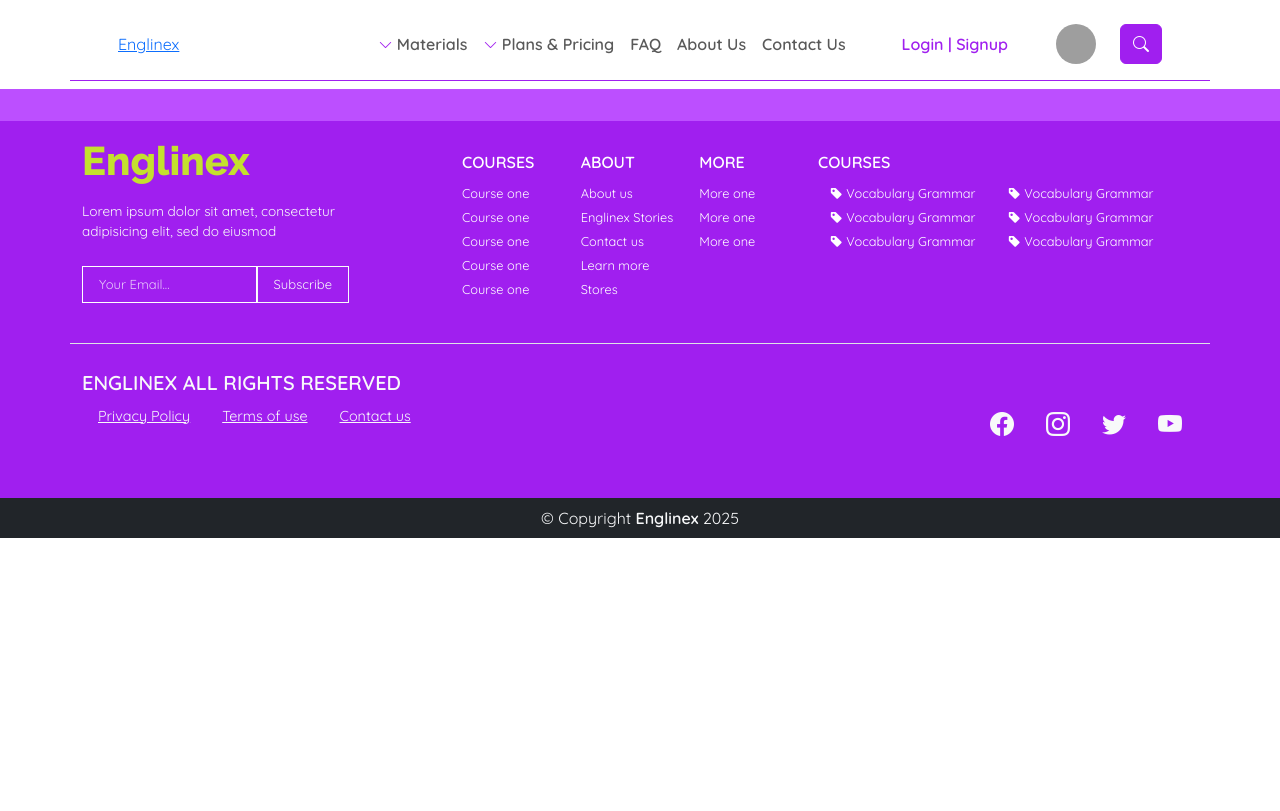
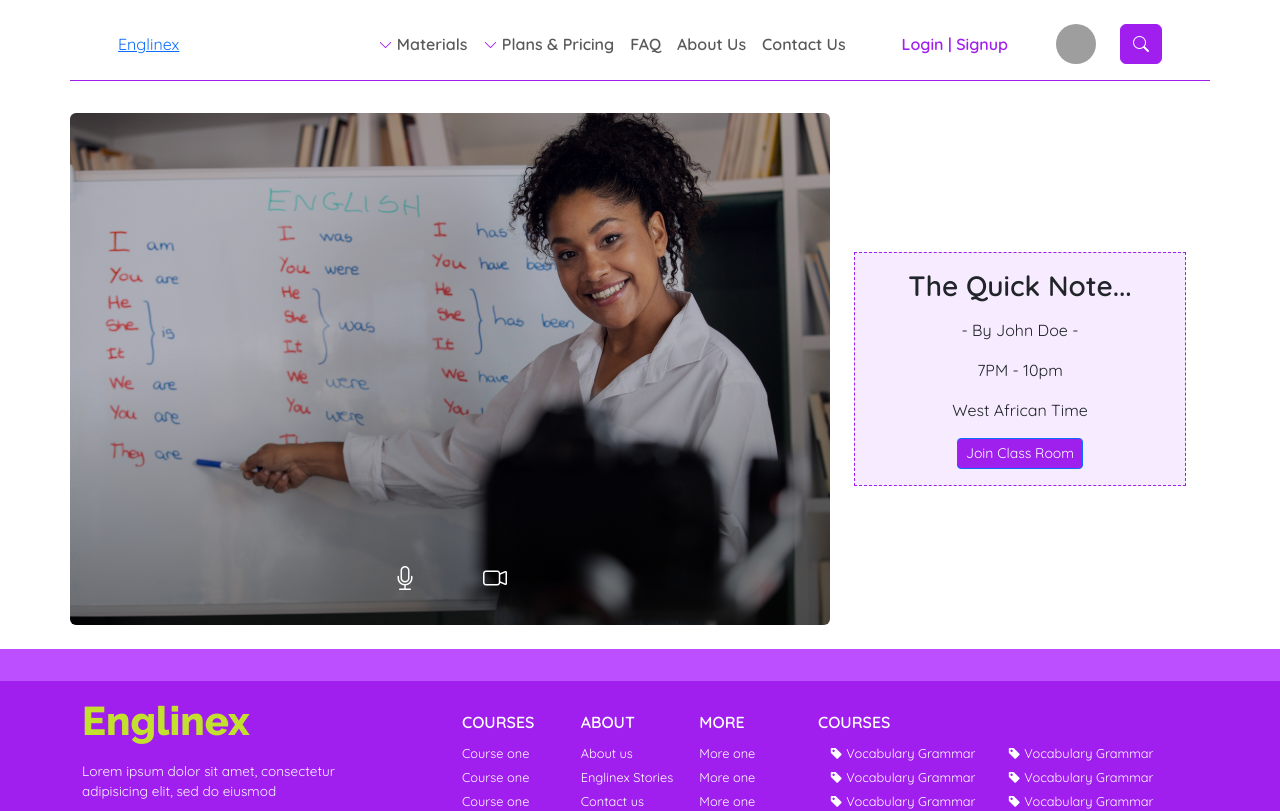
Before and after one commit to MERCURY-TECH/englinex.com-LMS, a Vue app in the folder ui/: page /waitingscreen in a window 1280 px wide. Shown: the top 811 px of the page. Built offline with nearby package versions, Linux system fonts and the light colour scheme; grey boxes are pictures that could not be loaded; what @ckeditor/ckeditor5-vue would draw is missing.

Commit message:
created the live class waiting screen

```diff
--- a/ui/src/router/index.js
+++ b/ui/src/router/index.js
@@ -21,6 +21,7 @@ import UserDasboard from "@/views/UserDashboard";
 import LecturerCourses from "@/views/LecturerCourses";
 import LoginSignUpPage from "@/views/auth/LoginSignUpPage";
 import StudentList from "@/views/StudentList";
+import WaitingsCreen from '@/views/WaitingScreen.vue'
 // import {parseJwt} from '../helpers'
 const http404 = {
     template: "<div>http404 path is : {{$route.path}}</div>",
@@ -160,6 +161,11 @@ const routes = [
         component: UserDasboard,
     },
     {
+        path: "/waitingscreen",
+        name: "WaitingsCreen",
+        component: WaitingsCreen,
+    },
+    {
         path: "/auth",
         name: "LoginSignUpPage",
         component: LoginSignUpPage,
--- /dev/null
+++ b/ui/src/views/WaitingScreen.vue
@@ -0,0 +1,52 @@
+<template>
+   <WebsiteTemplate>
+    <div class="container">
+        <div class="row align-items-center py-4">
+        <div class="col-12 col-md-8 main-area rounded overflow-hidden">
+              <div class="d-flex align-items-end justify-content-center py-3" style="height: inherit;">
+                    <button class="btn rounded-pill px-4 py-3 d-flex align-items-center mx-2">
+                    <i class="bi bi-mic text-white fs-4 mb-3 me-2"></i>
+                </button>
+
+                <button class="btn rounded-pill px-4 py-3 d-flex align-items-center mx-2">
+                    <i class="bi bi-camera-video text-white fs-4 mb-3 me-2"></i>
+                </button>
+              </div>
+        </div>
+        <div class="col-12 col-md-4 p-4">
+            <div class=" p-3" style="border: 1px dashed #9F1FED; stroke-dasharray: 18, 19, 17; background-color: #F7EBFF;">
+                <h3 class=" fw-bold text-center">The Quick Note...</h3>
+
+                <p class="mt-3 text-center">- By John Doe -</p>
+                <p class="mt-3 text-center">7PM - 10pm </p>
+                <p class="text-center">West African Time </p>
+                <div class="d-flex align-items-center justify-content-center">
+                    <button class="btn btn-sm btn-primary" style="background-color: #9F1FED;">Join Class Room</button>
+                </div>
+
+            </div>
+        </div>
+    </div>
+    </div>
+   </WebsiteTemplate>
+</template>
+<script>
+
+import WebsiteTemplate from '@/components/WebsiteTemplate.vue'
+export default {
+    components:{
+        WebsiteTemplate,
+    }
+}
+</script>
+<style>
+.main-area{
+    background-image: linear-gradient(172deg, rgba(2, 0, 36, 0.231) 40%, rgba(0, 0, 0, 0.568) 99%),url(@/assets/woman-teaching.jpg);
+    background-size: cover;
+    background-position: center;
+    height: 32rem;
+
+}
+
+
+</style>
```
